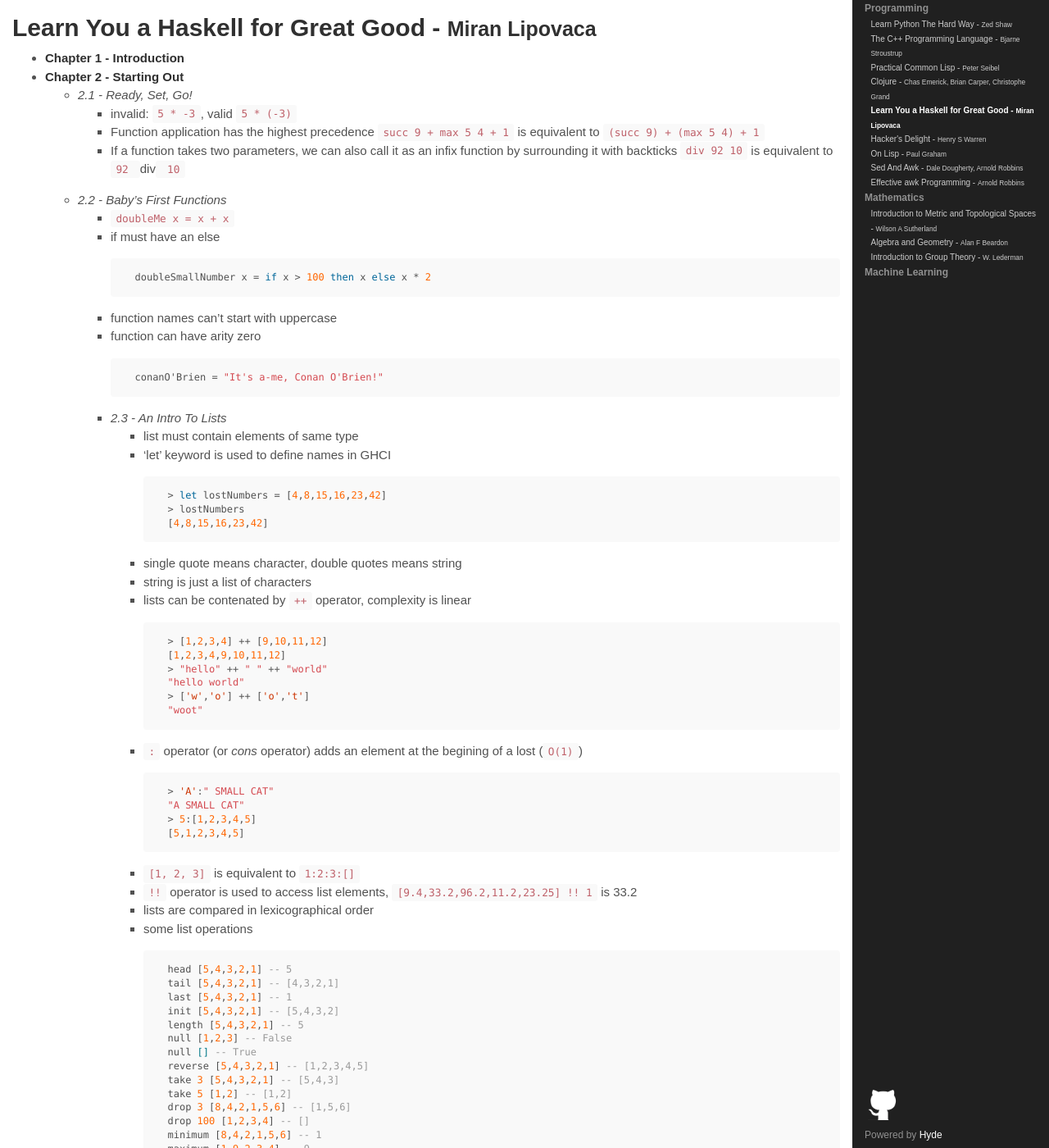
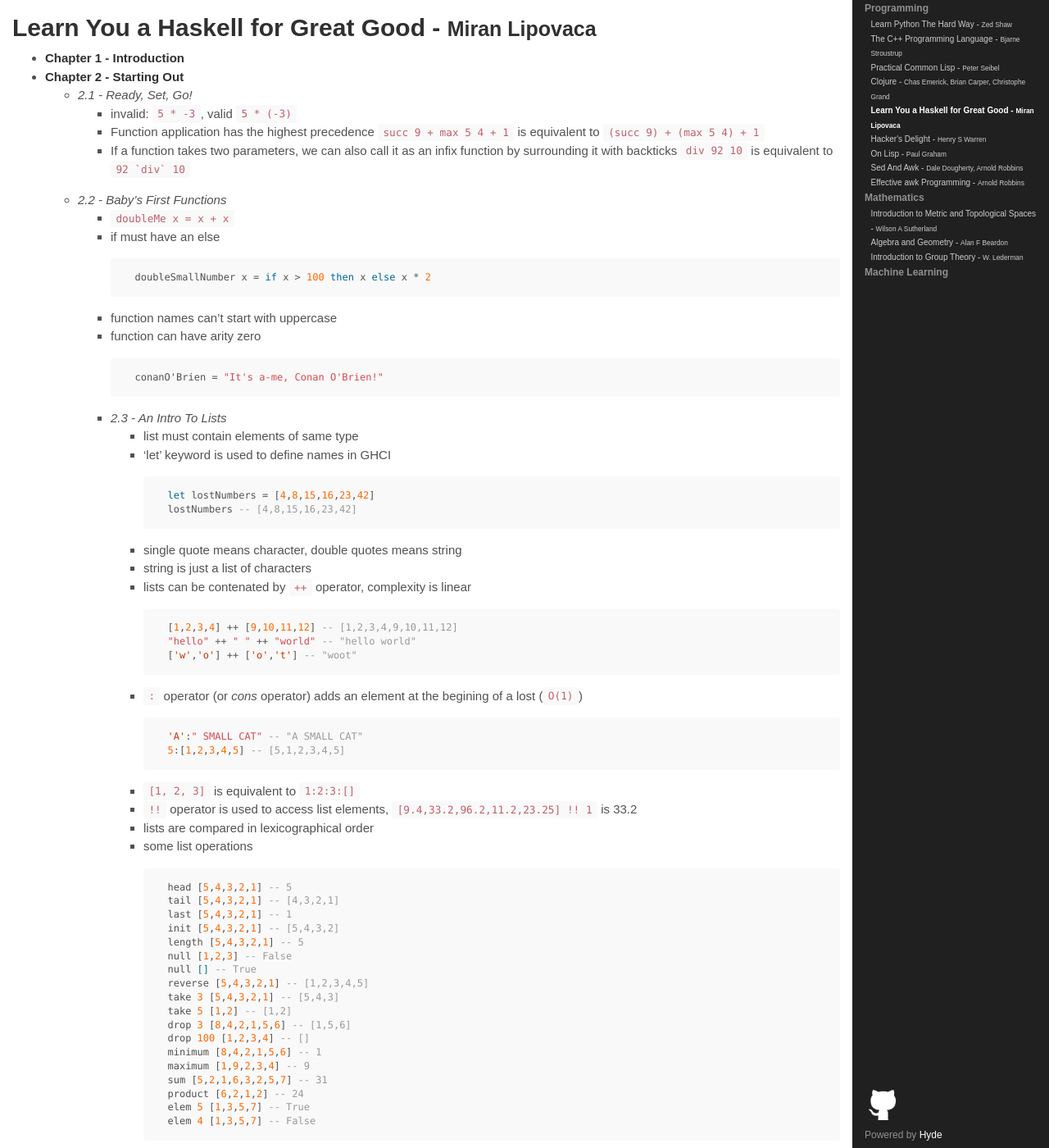
Before and after one commit to Corei13/notes, a Jekyll site: the page built from Programming/Learn You a Haskell for Great Good - Miran Lipovaca/notes.md, in a window 1280 px wide and 1400 px high. Shown: the whole window at 82% size. Built offline with Jekyll 4.4.1, drawn with Linux system fonts in a browser that asks for light colours; Markdown is read by kramdown in place of the engine named in the settings.

````diff
--- a/Programming/Learn You a Haskell for Great Good - Miran Lipovaca/notes.md
+++ b/Programming/Learn You a Haskell for Great Good - Miran Lipovaca/notes.md
@@ -13,7 +13,7 @@ tags: Haskell
         - Function application has the highest precedence
             `succ 9 + max 5 4 + 1` is equivalent to `(succ 9) + (max 5 4) + 1`
         - If a function takes two parameters, we can also call it as an infix function by surrounding it with backticks
-            `div 92 10` is equivalent to `92 `div` 10`
+            `div 92 10` is equivalent to ``92 `div` 10``
     - *2.2 - Baby's First Functions*
         - `doubleMe x = x + x`
         - if must have an else
@@ -32,29 +32,23 @@ tags: Haskell
             - 'let' keyword is used to define names in GHCI
 
                 ```haskell
-                > let lostNumbers = [4,8,15,16,23,42]
-                > lostNumbers
-                [4,8,15,16,23,42]
+                let lostNumbers = [4,8,15,16,23,42]
+                lostNumbers -- [4,8,15,16,23,42]
                 ```
             - single quote means character, double quotes means string
             - string is just a list of characters
             - lists can be contenated by `++` operator, complexity is linear
 
                 ```haskell
-                > [1,2,3,4] ++ [9,10,11,12]
-                [1,2,3,4,9,10,11,12]
-                > "hello" ++ " " ++ "world"
-                "hello world"
-                > ['w','o'] ++ ['o','t']
-                "woot"
+                [1,2,3,4] ++ [9,10,11,12] -- [1,2,3,4,9,10,11,12]
+                "hello" ++ " " ++ "world" -- "hello world"
+                ['w','o'] ++ ['o','t'] -- "woot"
                 ```
             - `:` operator (or *cons* operator) adds an element at the begining of a lost (`O(1)`)
 
                 ```haskell
-                > 'A':" SMALL CAT"
-                "A SMALL CAT"
-                > 5:[1,2,3,4,5]
-                [5,1,2,3,4,5]
+                'A':" SMALL CAT" -- "A SMALL CAT"
+                5:[1,2,3,4,5] -- [5,1,2,3,4,5]
                 ```
             - `[1, 2, 3]` is equivalent to `1:2:3:[]`
             - `!!` operator is used to access list elements, `[9.4,33.2,96.2,11.2,23.25] !! 1` is 33.2
````
